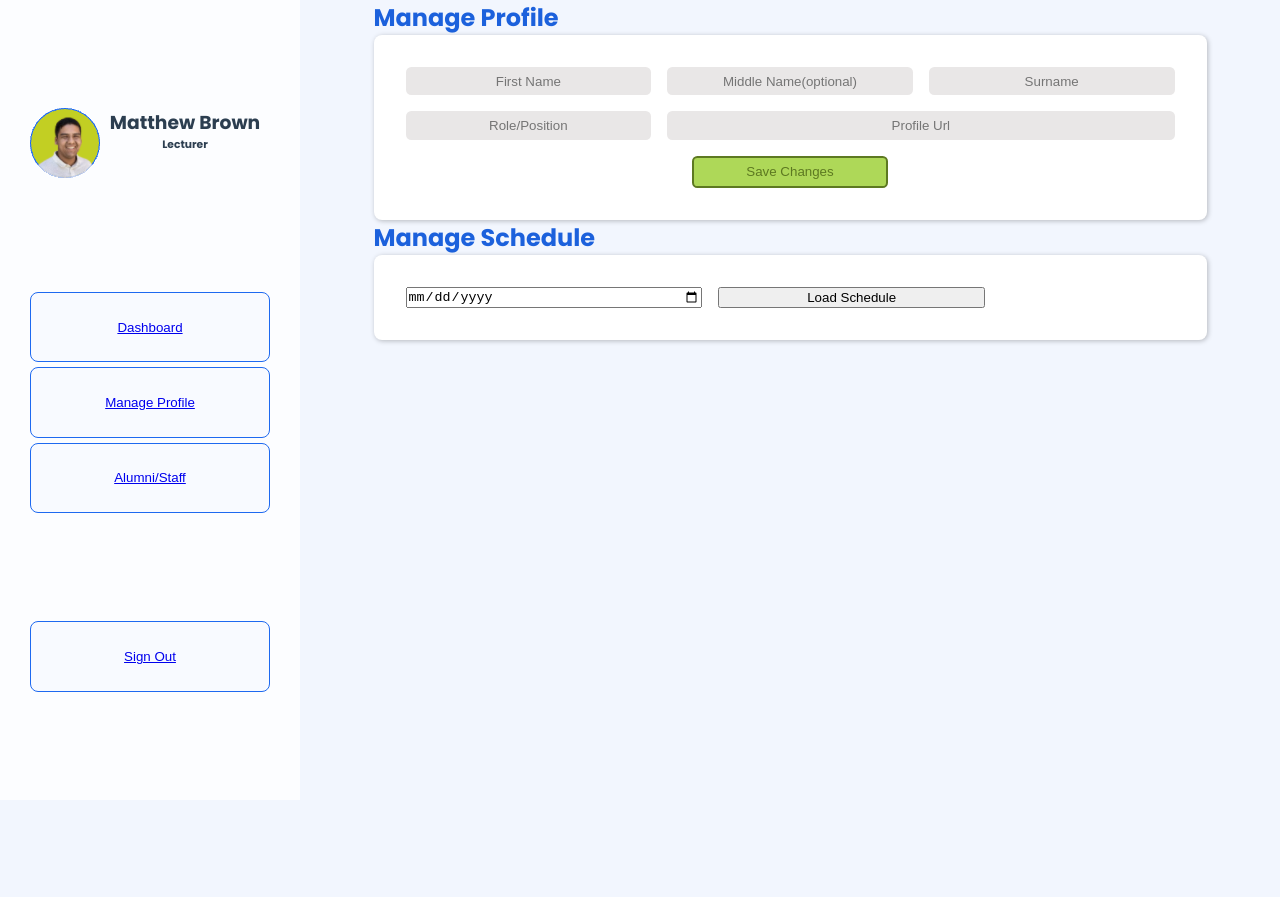
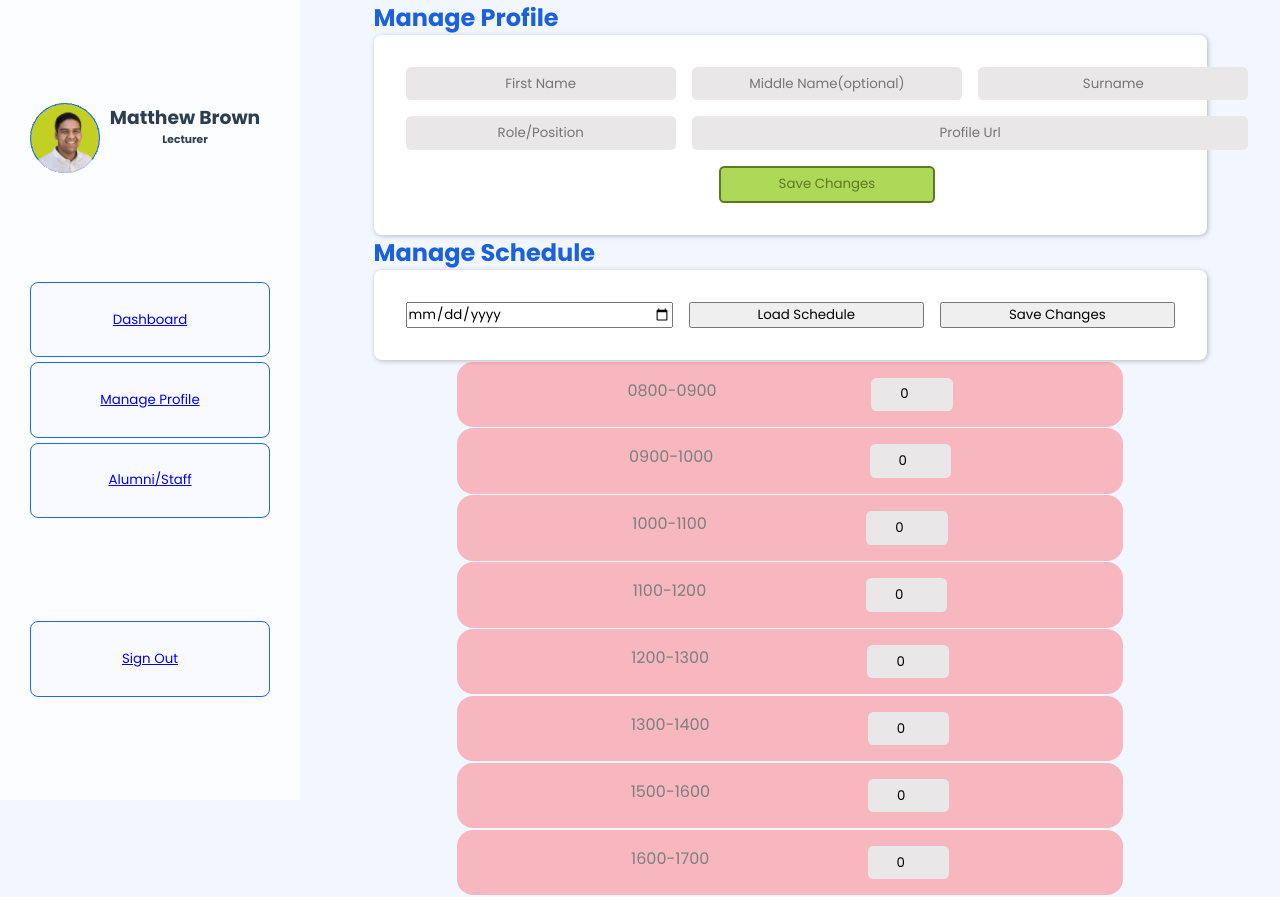
Before and after one commit to ArachnidArchitect/taahir-dutoit-capstone, a Vue app in the folder vue-frontend/: page /manage-profile in a window 1280 px wide. Both pictures are taken after a click on the button "Load Schedule". Before the commit the page ends 800 px from the top, so only its background shows below. Built offline with nearby package versions, Linux system fonts and the light colour scheme; what vue-cookies would draw is missing.

Commit message:
dashboard prototype

```diff
--- a/vue-frontend/src/components/BookingModalComp.vue
+++ b/vue-frontend/src/components/BookingModalComp.vue
@@ -1,5 +1,5 @@
-<template lang="">
-    <div class="overlay">
+<template id="bookingmodal">
+    <div id="overlay">
         <div class="modal">
             <div class="modal-row"><h1> </h1><h1>NEW MEETING</h1><h1 @click="closeModal()">X</h1></div>
                 <div class="modal-col" v-if="display==1">
@@ -29,7 +29,7 @@
                         <tr class="slot-row" v-for="(slot, index) in availabilities()" :key="index">
                             <td class="storedDate" >{{slot.date.substring(0,10)}}</td>
                             <td>{{slot.slot_name}}</td>
-                            <td><input type="number" class="min" :value="slot.minutes_available" :max="slot.minutes_available" ></td>
+                            <td><input type="number" class="min" :value="slot.minutes_available" :max="slot.minutes_available" step="5" ></td>
                             <td><input type="radio" class="radios" :id="`radio${index}`" name="selectedItem" @click="currDate= slot.date.substring(0,10), currIndex = index, slotId = slot.slot_id"></td>
                         </tr>
                     </table>
@@ -59,7 +59,7 @@ export default {
 
     methods: {
         closeModal() {
-            let overlay = document.querySelector('.overlay')
+            let overlay = document.querySelector('#overlay')
             overlay.style.display = "none"
         },
         checkAvailability(){
@@ -107,7 +107,7 @@ export default {
         padding:0;
         margin:0;
     }
-    .overlay{
+    #overlay{
         background-color: rgba(0, 0, 0, 0.257);
         width:100%;
         height: 100%;
--- a/vue-frontend/src/components/UpcomingCard.vue
+++ b/vue-frontend/src/components/UpcomingCard.vue
@@ -1,15 +1,15 @@
 <template>
     <div class="upcoming-card">
                         <div class="upcoming-card-col">
-                            <div class="upcoming-card-title">Taahir Du Toit X Matthew Brown</div>
+                            <div class="upcoming-card-title"><slot name="requesting"></slot> X <slot name="recipient"></slot></div>
                             <div class="upcoming-card-subtext">
-                                <div class="upcoming-card-subtext-type">Type: Physical</div>
-                                <div class="upcoming-card-subtext-dur">Dur: 5min</div>
-                                <div class="upcoming-card-subtext-topic">Topic: Areas for growth</div>
+                                <div class="upcoming-card-subtext-type">Type:<slot name="type"></slot></div>
+                                <div class="upcoming-card-subtext-dur">Dur: <slot name="time_allocated"></slot>min</div>
+                                <div class="upcoming-card-subtext-topic">Topic: <slot name="topic"></slot></div>
                             </div>
                         </div>
                         <div class="upcoming-card-col">
-                            <div class="upcoming-card-date">14:00 Tuesday 24 September 2024 </div>
+                            <div class="upcoming-card-date"><slot name="date"></slot> </div>
                             <div class="upcoming-card-loc">Room Number: 5</div>
                         </div>
                     </div>
--- a/vue-frontend/src/store/index.js
+++ b/vue-frontend/src/store/index.js
@@ -10,6 +10,7 @@ export default createStore({
     showCont:0,
     availabilities:null,
     currUser:null,
+    bookings:null,
   },
   getters: {
   },
@@ -24,6 +25,9 @@ export default createStore({
     },
     setAvailabilities(state, payload){
       state.availabilities = payload
+    },
+    setBookings(state,payload){
+      state.bookings = payload
     }
   },
   actions: {
@@ -94,6 +98,7 @@ export default createStore({
         let data =  await response.json()
         console.log(data)
         commit('setCurrUser', data)
+        console.log('function 1 is complete')
 
     },
 // check availabilities
@@ -105,7 +110,7 @@ async getAvailability({commit}, {id, month}){
       'cookie': cookies.get('token')
     }
   }
-    let response = await fetch(`http://localhost:5005/availabilities/${id}/${month}`, requestOptions)
+    let response = await fetch(`http://localhost:5005/availabilities/fetchOpenings/${id}/${month}`, requestOptions)
     let data = await response.json()
     console.log(data)
     commit('setAvailabilities', data)
@@ -123,7 +128,24 @@ async getAvailability({commit}, {id, month}){
     let response = await fetch("http://localhost:5005/availabilities/book", requestOptions)
     let data = await response.json()
     commit('setServeResponse', data)
-  }
+  },
+  async showBookings({commit}){
+    const requestOptions = {
+      method: "GET",
+      credentials:'include',
+      headers: { "Content-Type": "application/json" ,
+        'cookie': cookies.get('token')
+      }
+    }
+    const id = this.state.currUser.user_id
+    let response = await fetch(`http://localhost:5005/availabilities/myBookings/${id}`, requestOptions)
+    let data = await response.json()
+      commit('setBookings', data)
+
+
+  },
+
+
 },
   modules: {
   }
--- a/vue-frontend/src/views/DashboardView.vue
+++ b/vue-frontend/src/views/DashboardView.vue
@@ -1,17 +1,24 @@
 <template lang="" v-show="this.$store.state.showCont == 1">
     <section id="dashboard">
-        <BookingModal/>
+        <booking-modal v-if="booking"></booking-modal>
     <AsideNav/>
         <main id="dash-content" v-if="$cookies.get('token')">
             <div class="main-dash-cont">
                 <div class="upcoming-head">
                     <h2>Upcoming Meetings</h2>
                     <!-- this should be a component attached to a modal -->
-                    <button>New Meeting</button>
+                    <button @click="booking = !booking">New Meeting</button>
 
                 </div>
-                <div class="upcoming-content">
-                    <UpcomingCard/>
+                <div class="upcoming-content" v-for="booking in allBookings()" :key="booking">
+                    <upcoming-card>
+                        <template #recipient>{{booking.recipient_name}}</template>
+                        <template #requesting>{{booking.requesting_name}}</template>
+                        <template #type>Physical</template>
+                        <template #time_allocated>{{booking.allocated_minutes}}</template>
+                        <template #topic>{{booking.topic}}</template>
+                        <template #date>{{booking.booking_date}}</template>
+                    </upcoming-card>
                 </div>
             </div>
         </main>
@@ -23,16 +30,29 @@ import UpcomingCard from '@/components/UpcomingCard.vue';
 import BookingModal from '@/components/BookingModalComp.vue';
 export default {
     components:{ AsideNav,UpcomingCard, BookingModal },
+    data() {
+        return {
+            booking:false,
+            books:0,
+        }
+    },
     methods: {
+        allBookings(){
+            return this.$store.state.bookings
+        },
+        async showCont(){
+           return this.$store.dispatch('showCont')
+        },
+       async showBookings(){
+            await this.showCont()
+            return this.$store.dispatch('showBookings')
+        }
+    },
+    computed: {
 
     },
-    computed: {
-        showCont(){
-           return this.$store.dispatch('showCont')
-        }
-    },
     mounted() {
-        this.showCont
+        this.showBookings()
 },
 
 }
@@ -53,6 +73,7 @@ body{
 #dashboard{
     display: flex;
 }
+
 
 
 /* main section styling */
--- a/vue-frontend/src/views/ManageProfileView.vue
+++ b/vue-frontend/src/views/ManageProfileView.vue
@@ -19,9 +19,44 @@
             <div class="mp-dash-row">
                 <div class="mp-dash-col">
                 <h1 class="mp-row-head">Manage Schedule</h1>
-                <div class="mp-row-schedule">
+                <div class="mp-row-schedule" >
                     <input type="date">
-                    <button>Load Schedule</button>
+                    <button @click="dateCheck=2">Load Schedule</button>
+                    <button v-show="dateCheck==2">Save Changes</button>
+                </div>
+                <div class="slot-template" v-show="dateCheck==2">
+                    <div class="slot-card">
+                        <div class="slot-desc">0800-0900</div>
+                        <div class="slot-input"><input type="number" value="0" max="60" min="0" step="5"></div>
+                    </div>
+                    <div class="slot-card">
+                        <div class="slot-desc">0900-1000</div>
+                        <div class="slot-input"><input type="number" value="0" max="60" min="0" step="5"></div>
+                    </div>
+                    <div class="slot-card">
+                        <div class="slot-desc">1000-1100</div>
+                        <div class="slot-input"><input type="number" value="0" max="60" min="0" step="5"></div>
+                    </div>
+                    <div class="slot-card">
+                        <div class="slot-desc">1100-1200</div>
+                        <div class="slot-input"><input type="number" value="0" max="60" min="0" step="5"></div>
+                    </div>
+                    <div class="slot-card">
+                        <div class="slot-desc">1200-1300</div>
+                        <div class="slot-input"><input type="number" value="0" max="60" min="0" step="5"></div>
+                    </div>
+                    <div class="slot-card">
+                        <div class="slot-desc">1300-1400</div>
+                        <div class="slot-input"><input type="number" value="0" max="60" min="0" step="5"></div>
+                    </div>
+                    <div class="slot-card">
+                        <div class="slot-desc">1500-1600</div>
+                        <div class="slot-input"><input type="number" value="0" max="60" min="0" step="5"></div>
+                    </div>
+                    <div class="slot-card">
+                        <div class="slot-desc">1600-1700</div>
+                        <div class="slot-input"><input type="number" value="0" max="60" min="0" step="5"></div>
+                    </div>
                 </div>
             </div>
             </div>
@@ -32,6 +67,11 @@
 import AsideNav from '@/components/AsideNav.vue';
 export default {
     components:{AsideNav},
+    data() {
+        return {
+            dateCheck: 1
+        }
+    },
 
 }
 </script>
@@ -40,6 +80,8 @@ export default {
     box-sizing: border-box;
     margin:0;
     padding:0;
+    font-family: "Poppins", system-ui;
+        font-style: normal;
 }
 #manage-profile{
     display:flex;
@@ -96,6 +138,33 @@ export default {
     width:80%;
     margin:0 auto;
 }
+.slot-template{
+    width: 80%;
+    margin:0 auto;
+}
+.slot-card{
+    display:flex;
+    justify-content: space-evenly;
+    background-color:#ff000041;
+    color:#7E7E7E;
+    padding:1em;
+    border-radius: 1em;
+    margin: .1em 0 .1em 0;
+}
+.slot-card>div>input {
+    width:fit-content;
+    border-radius:.4em;
+    border:none;
+    background-color:#E9E7E7;
+    text-align:center;
+    padding:.5em;
+    height:100%;
+
+}
+.slot-desc{
+    color:#7E7E7E;
+    font-weight:400;
+}
 
 
 </style>
```
